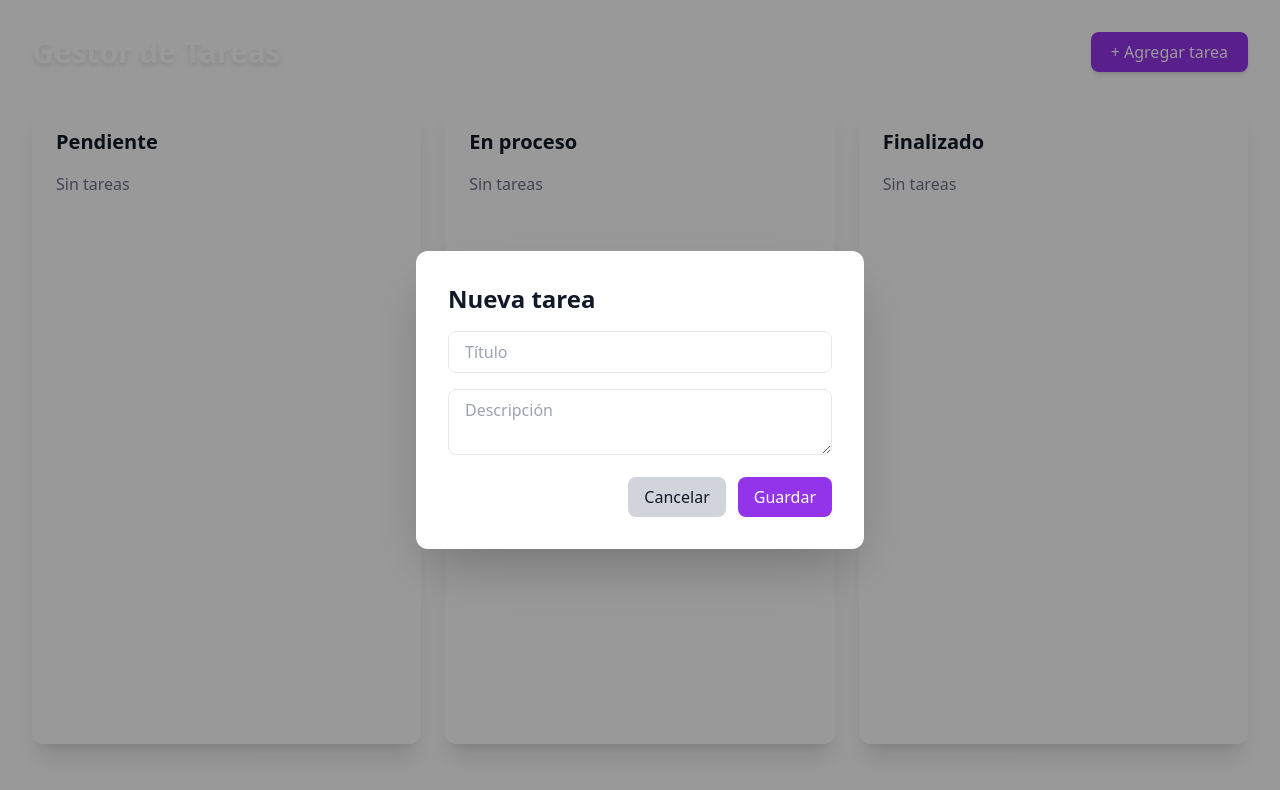
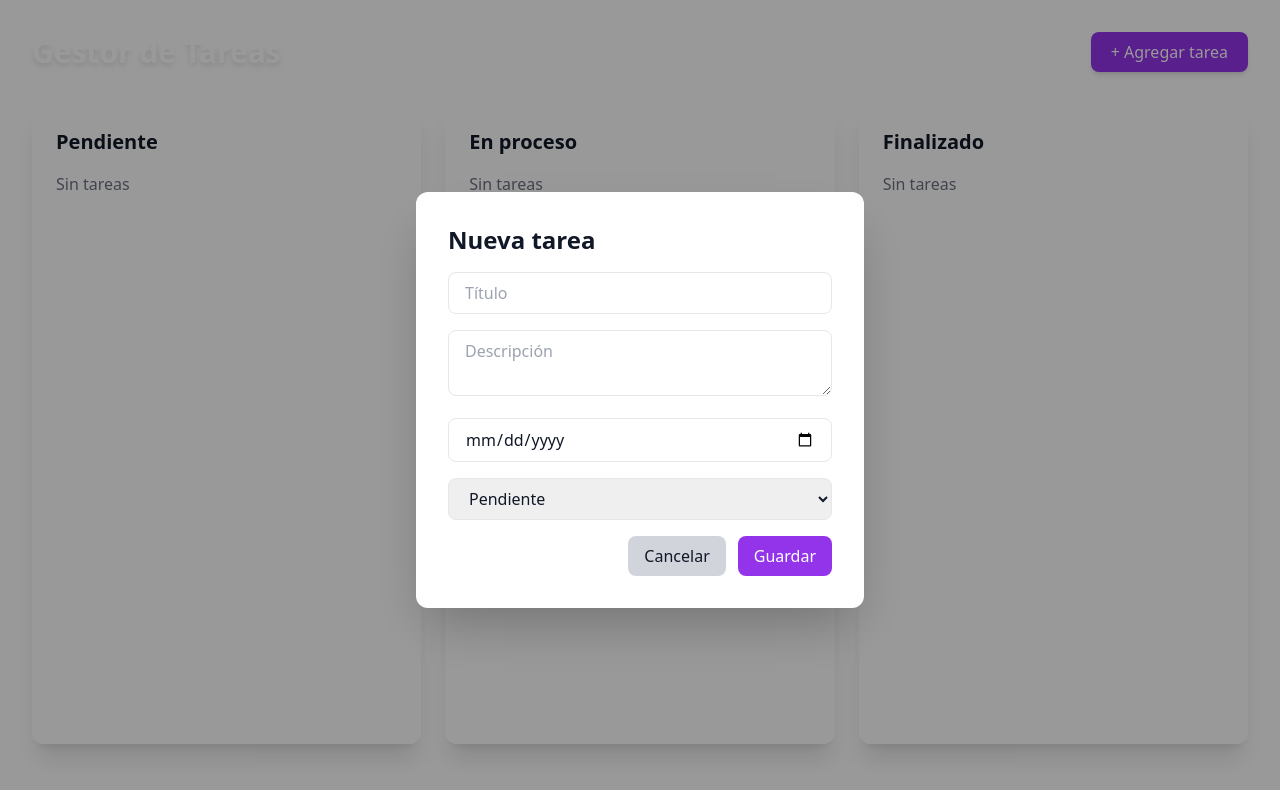
Before and after one commit to Yarissa21/MiniProyecto_GestorDeTareas, a React app in the folder frontend/: page / in a window 1280 px wide. Both pictures are taken after a click on the button "+ Agregar tarea". Shown: the top 790 px of the page. Built offline with nearby package versions, Linux system fonts and the light colour scheme; the HTML template or start-up script is replaced by a standard one.

Commit message:
feat: agregar fecha de entrega a tareas

```diff
--- a/frontend/src/App.tsx
+++ b/frontend/src/App.tsx
@@ -1,7 +1,94 @@
 import { useState } from "react";
+
+type Estado = "Pendiente" | "En proceso" | "Finalizado";
+
+interface Tarea {
+  id: number;
+  titulo: string;
+  descripcion: string;
+  estado: Estado;
+  fecha: string;
+}
 
 function App() {
   const [showModal, setShowModal] = useState(false);
+  const [tareas, setTareas] = useState<Tarea[]>([]);
+  const [titulo, setTitulo] = useState("");
+  const [descripcion, setDescripcion] = useState("");
+  const [estado, setEstado] = useState<Estado>("Pendiente");
+  const [fecha, setFecha] = useState("");
+
+  const crearTarea = () => {
+    if (!titulo.trim()) return;
+
+    const nuevaTarea: Tarea = {
+      id: Date.now(),
+      titulo,
+      descripcion,
+      estado,
+      fecha,
+    };
+
+    setTareas([...tareas, nuevaTarea]);
+
+    setTitulo("");
+    setDescripcion("");
+    setEstado("Pendiente");
+    setFecha("");
+    setShowModal(false);
+  };
+
+  const eliminarTarea = (id: number) => {
+    setTareas(tareas.filter((t) => t.id !== id));
+  };
+
+  const renderColumna = (estadoColumna: Estado) => {
+    const tareasFiltradas = tareas.filter(
+      (t) => t.estado === estadoColumna
+    );
+
+    return (
+      <div className="bg-white/80 backdrop-blur-md rounded-xl p-6 shadow-xl flex flex-col">
+        <h2 className="text-xl font-semibold mb-4">
+          {estadoColumna}
+        </h2>
+
+        <div className="flex-1 space-y-3">
+          {tareasFiltradas.length === 0 && (
+            <p className="text-gray-500">Sin tareas</p>
+          )}
+
+          {tareasFiltradas.map((tarea) => (
+            <div
+              key={tarea.id}
+              className="bg-white rounded-lg p-4 shadow-md"
+            >
+              <h3 className="font-semibold text-lg">
+                {tarea.titulo}
+              </h3>
+
+              <p className="text-sm text-gray-600">
+                {tarea.descripcion}
+              </p>
+
+              {tarea.fecha && (
+                <p className="text-xs text-gray-500 mt-2">
+                  📅 Entrega: {tarea.fecha}
+                </p>
+              )}
+
+              <button
+                onClick={() => eliminarTarea(tarea.id)}
+                className="text-red-500 text-sm mt-3"
+              >
+                Eliminar
+              </button>
+            </div>
+          ))}
+        </div>
+      </div>
+    );
+  };
 
   return (
     <div className="min-h-screen p-8">
@@ -21,47 +108,54 @@ function App() {
 
       {/* Columnas */}
       <div className="grid grid-cols-1 md:grid-cols-3 gap-6 min-h-[80vh]">
-        {/* Pendiente */}
-        <div className="bg-white/80 backdrop-blur-md rounded-xl p-6 shadow-xl flex flex-col">
-          <h2 className="text-xl font-semibold mb-4">Pendiente</h2>
-          <div className="flex-1">
-            <p className="text-gray-500">Sin tareas</p>
-          </div>
-        </div>
-
-        {/* En proceso */}
-        <div className="bg-white/80 backdrop-blur-md rounded-xl p-6 shadow-xl flex flex-col">
-          <h2 className="text-xl font-semibold mb-4">En proceso</h2>
-          <div className="flex-1">
-            <p className="text-gray-500">Sin tareas</p>
-          </div>
-        </div>
-
-        {/* Finalizado */}
-        <div className="bg-white/80 backdrop-blur-md rounded-xl p-6 shadow-xl flex flex-col">
-          <h2 className="text-xl font-semibold mb-4">Finalizado</h2>
-          <div className="flex-1">
-            <p className="text-gray-500">Sin tareas</p>
-          </div>
-        </div>
+        {renderColumna("Pendiente")}
+        {renderColumna("En proceso")}
+        {renderColumna("Finalizado")}
       </div>
 
       {/* Modal */}
       {showModal && (
         <div className="fixed inset-0 bg-black/40 flex items-center justify-center">
           <div className="bg-white rounded-xl p-8 w-full max-w-md shadow-2xl">
-            <h2 className="text-2xl font-semibold mb-4">Nueva tarea</h2>
+            <h2 className="text-2xl font-semibold mb-4">
+              Nueva tarea
+            </h2>
 
             <input
               type="text"
               placeholder="Título"
+              value={titulo}
+              onChange={(e) => setTitulo(e.target.value)}
               className="w-full border rounded-lg px-4 py-2 mb-4"
             />
 
             <textarea
               placeholder="Descripción"
+              value={descripcion}
+              onChange={(e) =>
+                setDescripcion(e.target.value)
+              }
               className="w-full border rounded-lg px-4 py-2 mb-4"
             />
+
+            <input
+              type="date"
+              value={fecha}
+              onChange={(e) => setFecha(e.target.value)}
+              className="w-full border rounded-lg px-4 py-2 mb-4"
+            />
+
+            <select
+              value={estado}
+              onChange={(e) =>
+                setEstado(e.target.value as Estado)
+              }
+              className="w-full border rounded-lg px-4 py-2 mb-4"
+            >
+              <option>Pendiente</option>
+              <option>En proceso</option>
+              <option>Finalizado</option>
+            </select>
 
             <div className="flex justify-end gap-3">
               <button
@@ -71,7 +165,10 @@ function App() {
                 Cancelar
               </button>
 
-              <button className="px-4 py-2 rounded-lg bg-purple-600 hover:bg-purple-700 text-white">
+              <button
+                onClick={crearTarea}
+                className="px-4 py-2 rounded-lg bg-purple-600 hover:bg-purple-700 text-white"
+              >
                 Guardar
               </button>
             </div>
```
